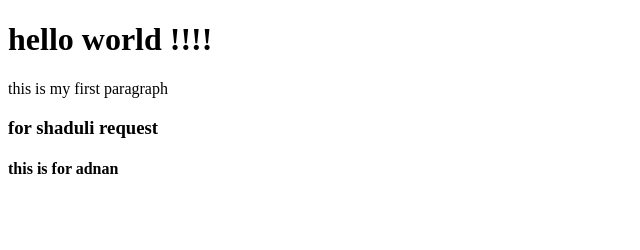
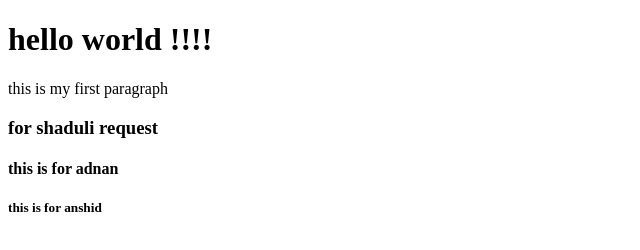
Before and after one commit to Mhdjaseer/incube_test, a plain HTML site: page index.html in a window 1280 px wide. Shown: the full height of the page, 0-640 px from the left. Drawn offline with Linux system fonts and the light colour scheme.

Commit message:
fourth commit

```diff
--- a/index.html
+++ b/index.html
@@ -13,5 +13,7 @@
     <h3>for shaduli request </h3>
     <h4>this is for adnan</h4>
 
+    <h5>this is for anshid </h5>
+
 </body>
 </html>
```
Also changed, not shown: 1 other file.
